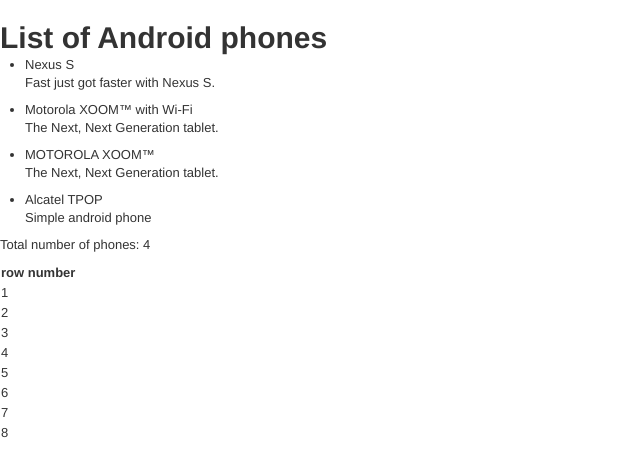
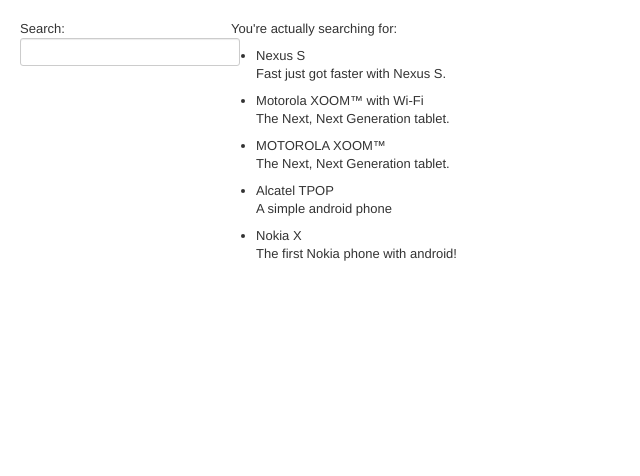
Before and after one commit to ahinkojosemalespin/angular-phonecat-example, a website: page app/index.html in a window 1280 px wide. Shown: the whole page, without its empty margins (0-640 px from the left). Drawn offline with Linux system fonts and the light colour scheme.

Commit message:
Adding step 3

```diff
--- a/app/index.html
+++ b/app/index.html
@@ -1,25 +1,36 @@
 <!doctype html>
-<html lang="en" ng-app="phonecatApp">
+<html lang="en" ng-app="phonecatApp" ng-controller="PhoneListCtrl">
 <head>
   <meta charset="utf-8">
-  <title>Google Phone Gallery</title>
+  <title>Google Phone Gallery: {{query}}</title>
   <link rel="stylesheet" href="css/app.css">
   <link rel="stylesheet" href="css/bootstrap.css">
   <script src="lib/angular/angular.js"></script>
   <script src="js/controllers.js"></script>
 </head>
-<body ng-controller="PhoneListCtrl">
-  <h1>{{name}}</h1>
-  <ul>
-    <li ng-repeat="phone in phones">
-      {{phone.name}}
-      <p>{{phone.snippet}}</p>
-    </li>
-  </ul>
-  <p>Total number of phones: {{phones.length}}</p>
-    <table>
-      <tr><th>row number</th></tr>
-      <tr ng-repeat="i in [0, 1, 2, 3, 4, 5, 6, 7]"><td>{{i+1}}</td></tr>
-    </table>
+<body>
+
+  <div class="container-fluid">
+    <div class="row-fluid">
+      <div class="span2">
+        <!--Sidebar content-->
+
+        Search: <input ng-model="query">
+
+      </div>
+      <div class="span10">
+        <!--Body content-->
+        <p id="status">You're actually searching for: {{query}}</p>
+        <ul class="phones">
+          <li ng-repeat="phone in phones | filter:query">
+            {{phone.name}}
+            <p>{{phone.snippet}}</p>
+          </li>
+        </ul>
+
+      </div>
+    </div>
+  </div>
+
 </body>
 </html>
--- a/app/js/controllers.js
+++ b/app/js/controllers.js
@@ -13,7 +13,8 @@
     {'name': 'MOTOROLA XOOM™',
      'snippet': 'The Next, Next Generation tablet.'},
     {'name': 'Alcatel TPOP',
-     'snippet': 'Simple android phone'}
+     'snippet': 'A simple android phone'},
+    {'name': 'Nokia X',
+     'snippet': 'The first Nokia phone with android!'}
   ];
-  $scope.name = "List of Android phones";
 });
--- a/package.json
+++ b/package.json
@@ -4,7 +4,7 @@
   "name": "angular-phonecat",
   "description": "A tutorial application for AngularJS",
   "repository": "https://github.com/angular/angular-phonecat",
-  "scripts": {
+  "scripts":{
     "start": "node ./scripts/web-server.js",
     "test": "./scripts/test.sh"
   },
@@ -21,8 +21,5 @@
     "karma-coffee-preprocessor": "~0.1.0",
     "karma-phantomjs-launcher": "~0.1.0",
     "karma-script-launcher": "~0.1.0"
-  },
-  "dependencies": {
-    "karma": "^0.12.1"
   }
 }
```
Also changed, not shown: test/e2e/scenarios.js (+31 -4 lines), test/unit/controllersSpec.js (+2 -3 lines).
